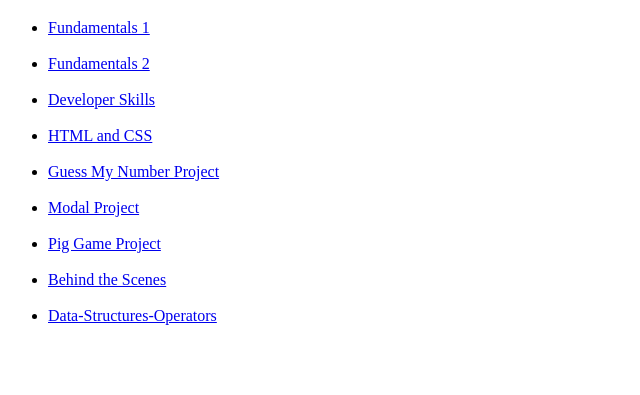
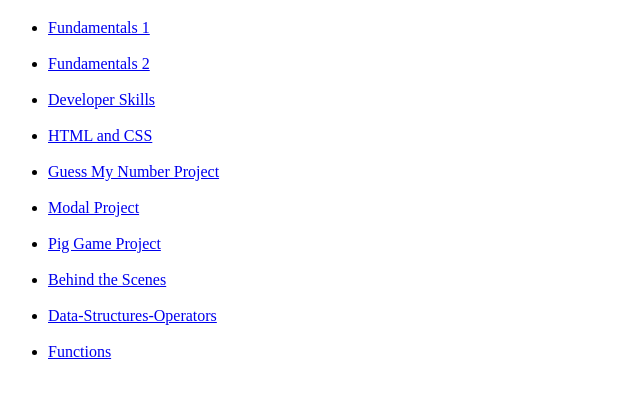
Before and after one commit to csmitty97/javascript_course, a plain HTML site: page index.html in a window 1280 px wide. Shown: the part 61-456 px from the top of the page, without its empty margins (0-640 px from the left). Drawn offline with Linux system fonts and the light colour scheme.

Commit message:
Update index.html

```diff
--- a/index.html
+++ b/index.html
@@ -23,6 +23,7 @@
       <li><a href="pig-game/index.html">Pig Game Project</a></li><br>
       <li><a href="behind-the-scenes/index.html">Behind the Scenes</a></li><br>
       <li><a href="data-structures-and-modern-operators/index.html">Data-Structures-Operators</a></li><br>
+      <li><a href="functions/index.html">Functions</a></li><br>
 
     </ul>
 
```
